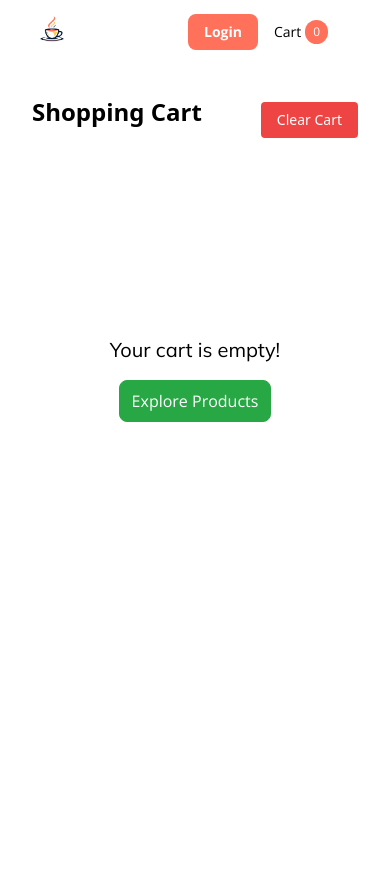
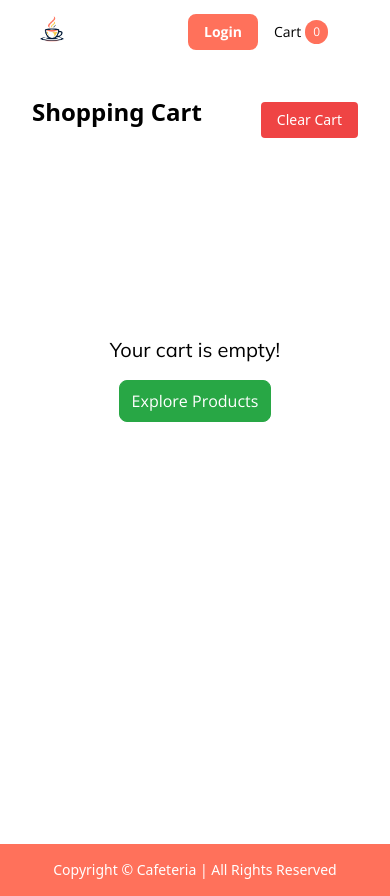
Before and after one commit to niraj-surve/cafeteria, a React (Vite) app in the folder frontend/: page /cart in a window 390 px wide. Before the commit the page ends 844 px from the top, so only its background shows below. Built offline with nearby package versions, Linux system fonts and the light colour scheme.

Commit message:
Footer Added and Responsiveness Adjusted

```diff
--- a/frontend/src/App.jsx
+++ b/frontend/src/App.jsx
@@ -1,12 +1,14 @@
 import React from "react";
 import Navbar from "./components/Navbar/Navbar";
 import AppRoutes from "./AppRoutes";
+import Footer from "./components/Footer/Footer";
 
 function App() {
   return (
     <>
       <Navbar />
       <AppRoutes />
+      <Footer />
     </>
   );
 }
--- a/frontend/src/components/Cart/Cart.jsx
+++ b/frontend/src/components/Cart/Cart.jsx
@@ -48,7 +48,7 @@ const Cart = () => {
   }, 0);
 
   return (
-    <div className="max-w-4xl max-md:h-[calc(100vh-64px)] mx-auto p-8 flex flex-col gap-8">
+    <div className="max-w-4xl h-[calc(100vh-64px)] mx-auto p-8 flex flex-col gap-8">
       <div className="flex justify-between items-center">
         <h2 className="text-3xl max-md:text-2xl font-bold mb-4">Shopping Cart</h2>
         <button
--- /dev/null
+++ b/frontend/src/components/Footer/Footer.jsx
@@ -0,0 +1,15 @@
+import React from "react";
+
+const Footer = () => {
+  return (
+    <div className="text-center px-6 py-[16px] w-full bg-primary text-white max-sm:text-sm">
+      Copyright ©{" "}
+      <a href="/">
+        <span className="hover:text-dark">Cafeteria |</span>
+      </a>
+      &nbsp;All Rights Reserved
+    </div>
+  );
+};
+
+export default Footer;
--- a/frontend/src/components/Orders/Orders.jsx
+++ b/frontend/src/components/Orders/Orders.jsx
@@ -43,7 +43,7 @@ const Orders = () => {
   }
 
   return (
-    <div className="max-w-4xl mx-auto px-4 py-8">
+    <div className="max-w-4xl h-[calc(100vh-64px)] mx-auto px-4 py-8">
       <h2 className="text-3xl font-bold mb-8">Your Orders</h2>
       {orders.length === 0 ? (
         <p className="text-gray-500 text-lg">No orders found.</p>
--- a/frontend/src/pages/Checkout/Checkout.jsx
+++ b/frontend/src/pages/Checkout/Checkout.jsx
@@ -39,6 +39,13 @@ const Checkout = () => {
   const token = storedUser ? storedUser.token : null;
 
   const onSubmit = async (data) => {
+    if(paymentMethod === ""){
+      toast.error("Please select payment option!", {
+        position: "bottom-right",
+        duration: 3000
+      })
+    }
+
     const orderData = {
       userId: userId,
       name: data.name,
```
